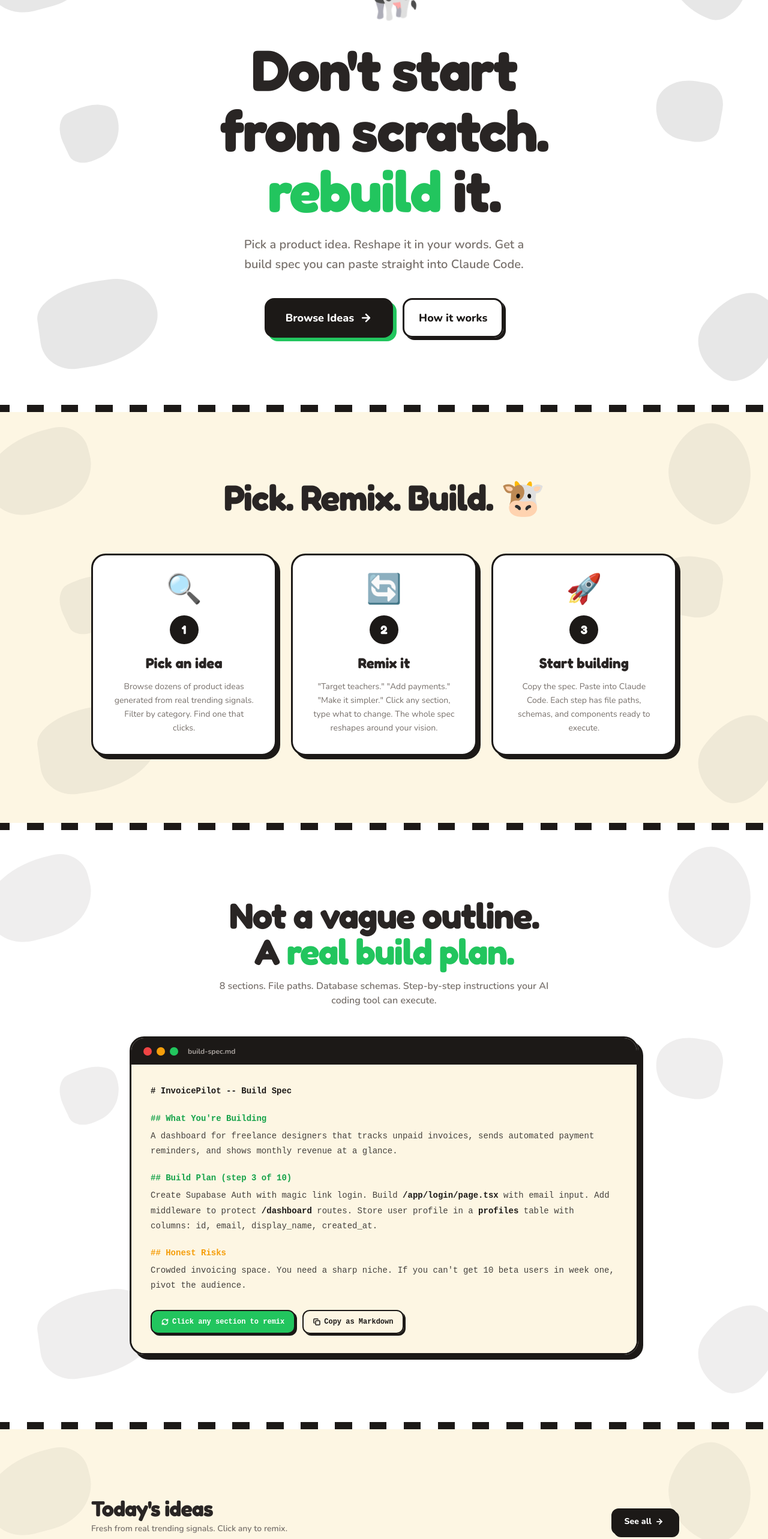
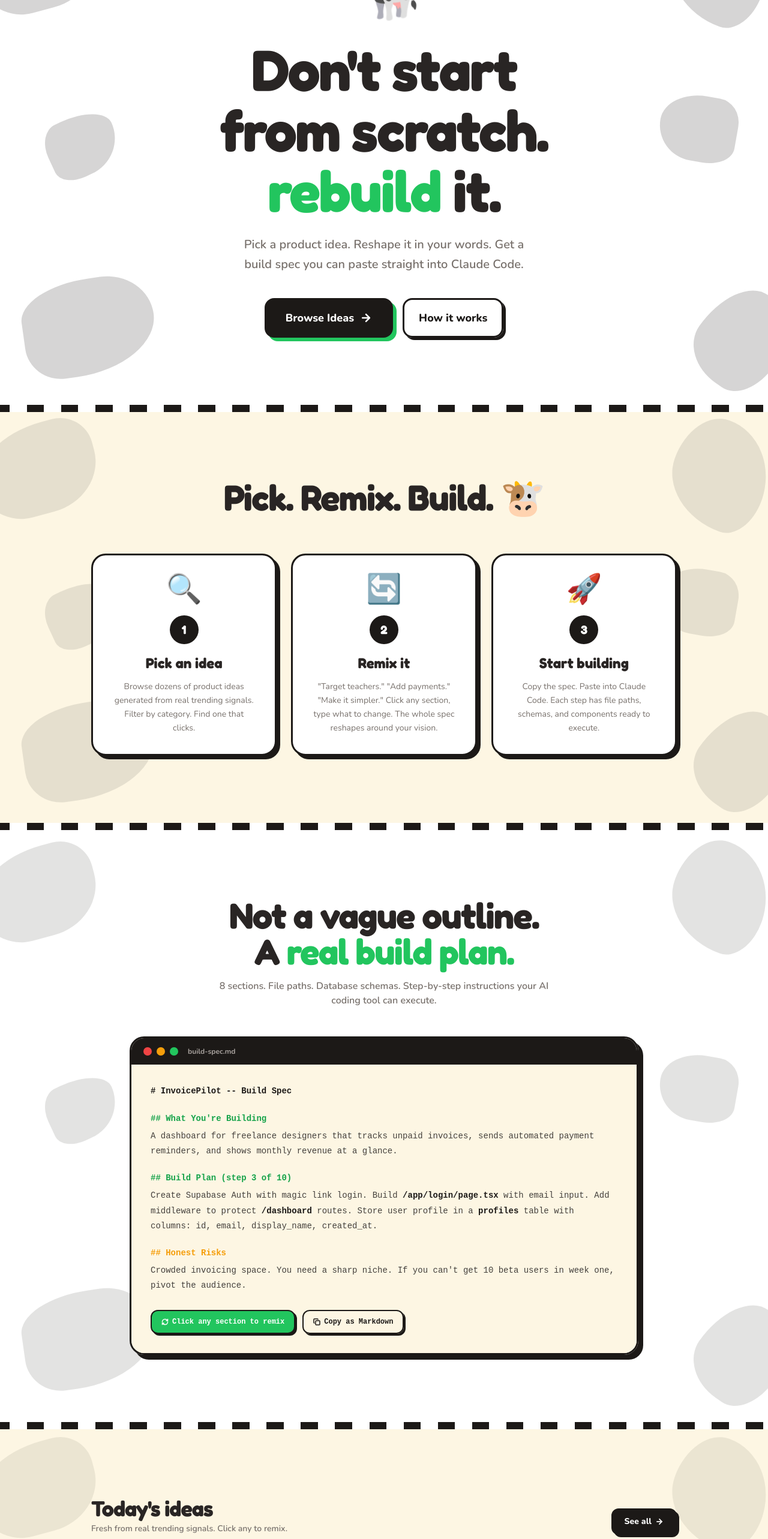
Before and after one commit to lordshua1337/cash-cow, a Next.js app: page / in a window 1280 px wide. Shown: the part 220-2786 px from the top of the page at 60% size. Built offline with nearby package versions, Linux system fonts and the light colour scheme; no server answers.

Commit message:
feat: darker cow spots for better visibility across all sections

```diff
--- a/src/app/page.tsx
+++ b/src/app/page.tsx
@@ -23,14 +23,14 @@ const CX = {
 
 const WORDS = ['remix', 'reshape', 'rebuild', 'rethink']
 
-function CowSpots({ opacity = 0.12 }: { opacity?: number }) {
+function CowSpots({ opacity = 0.15 }: { opacity?: number }) {
   const spots = [
-    { w: 180, h: 130, top: '5%', left: '-2%', shape: 'cow-spot-1', rotate: -15 },
-    { w: 140, h: 160, top: '3%', right: '2%', shape: 'cow-spot-2', rotate: 20 },
-    { w: 200, h: 140, bottom: '8%', left: '5%', shape: 'cow-spot-3', rotate: -8 },
-    { w: 120, h: 150, bottom: '5%', right: '-1%', shape: 'cow-spot-4', rotate: 35 },
-    { w: 100, h: 90, top: '40%', left: '8%', shape: 'cow-spot-5', rotate: -25 },
-    { w: 110, h: 100, top: '35%', right: '6%', shape: 'cow-spot-6', rotate: 10 },
+    { w: 200, h: 150, top: '3%', left: '-3%', shape: 'cow-spot-1', rotate: -15 },
+    { w: 160, h: 180, top: '2%', right: '0%', shape: 'cow-spot-2', rotate: 20 },
+    { w: 220, h: 160, bottom: '6%', left: '3%', shape: 'cow-spot-3', rotate: -8 },
+    { w: 140, h: 170, bottom: '3%', right: '-2%', shape: 'cow-spot-4', rotate: 35 },
+    { w: 120, h: 100, top: '42%', left: '6%', shape: 'cow-spot-5', rotate: -25 },
+    { w: 130, h: 110, top: '38%', right: '4%', shape: 'cow-spot-6', rotate: 10 },
   ]
 
   return (
@@ -90,7 +90,7 @@ export default function LandingPage() {
         className="cow-border-bottom relative overflow-hidden"
         style={{ background: 'var(--white)' }}
       >
-        <CowSpots opacity={0.1} />
+        <CowSpots opacity={0.18} />
 
         <div className="max-w-4xl mx-auto px-4 sm:px-6 pt-16 sm:pt-24 pb-20 sm:pb-28 text-center relative z-10">
 
@@ -157,7 +157,7 @@ export default function LandingPage() {
 
       {/* ====== HOW IT WORKS ====== */}
       <section id="how" className="relative overflow-hidden py-20 sm:py-28" style={{ background: 'var(--cream)' }}>
-        <CowSpots opacity={0.06} />
+        <CowSpots opacity={0.1} />
 
         <div className="max-w-5xl mx-auto px-4 sm:px-6 relative z-10">
           <h2
@@ -221,7 +221,7 @@ export default function LandingPage() {
 
       {/* ====== SPEC PREVIEW ====== */}
       <section className="cow-border-top cow-border-bottom relative overflow-hidden py-20 sm:py-28" style={{ background: 'var(--white)' }}>
-        <CowSpots opacity={0.07} />
+        <CowSpots opacity={0.12} />
 
         <div className="max-w-4xl mx-auto px-4 sm:px-6 relative z-10">
           <h2
@@ -312,7 +312,7 @@ export default function LandingPage() {
 
       {/* ====== LIVE IDEAS ====== */}
       <section className="relative overflow-hidden py-20 sm:py-28" style={{ background: 'var(--cream)' }}>
-        <CowSpots opacity={0.05} />
+        <CowSpots opacity={0.08} />
 
         <div className="max-w-5xl mx-auto px-4 sm:px-6 relative z-10">
           <div className="flex items-end justify-between gap-4 mb-10">
@@ -409,7 +409,7 @@ export default function LandingPage() {
 
       {/* ====== BOTTOM CTA ====== */}
       <section className="cow-border-top relative overflow-hidden py-20 sm:py-28" style={{ background: 'var(--white)' }}>
-        <CowSpots opacity={0.1} />
+        <CowSpots opacity={0.15} />
 
         <div className="max-w-3xl mx-auto px-4 sm:px-6 text-center relative z-10">
           <div className="text-6xl mb-6">&#x1F4B0;</div>
```
